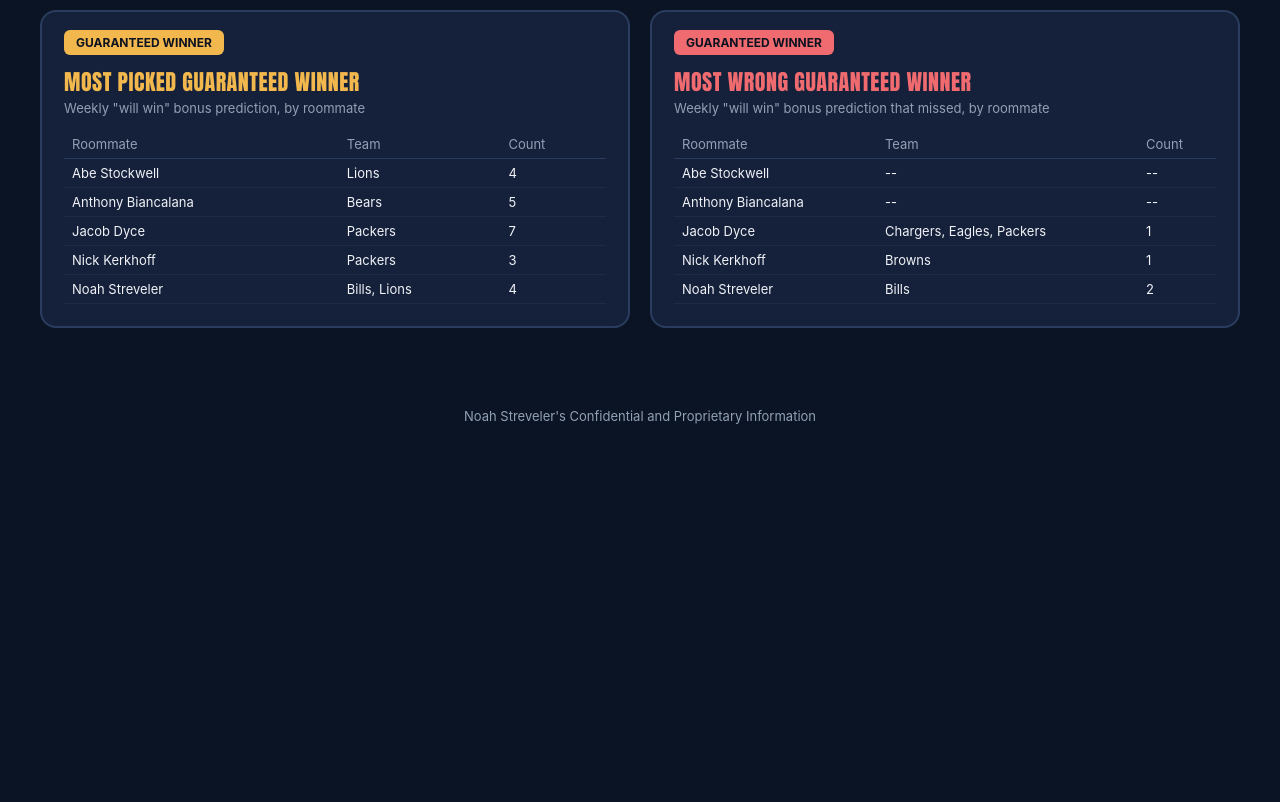
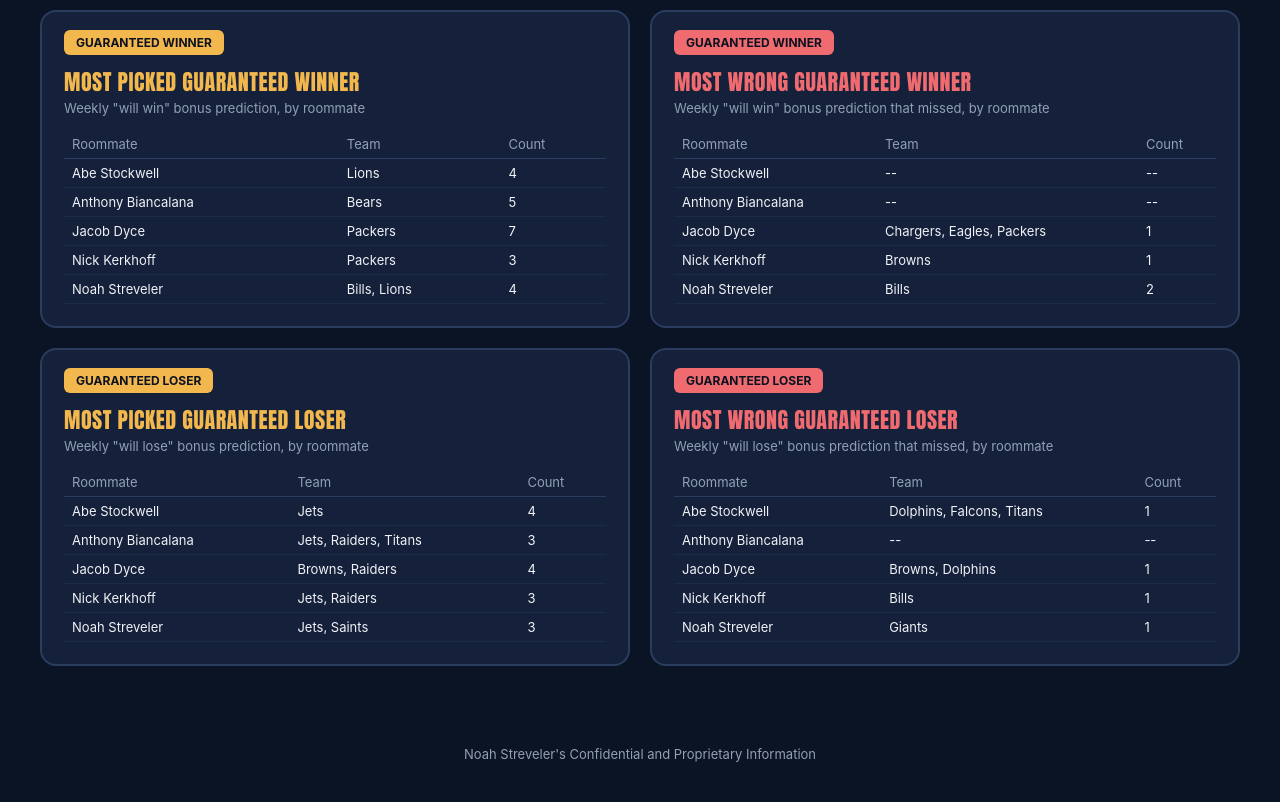
Before and after one commit to NoahStrev/pick-em-results, a plain HTML site: page index.html in a window 1280 px wide. Shown: the part 1402-2204 px from the top of the page. Before the commit the page ends 1866 px from the top, so only its background shows below. Drawn offline with nearby package versions, Linux system fonts and the light colour scheme.

Commit message:
Add Most Picked/Wrong Guaranteed Loser stats
Same pattern as the Guaranteed Winner stats, for the other weekly bonus
prediction (questionType "Weekly Loser Prediction" -- "who do you think
will lose this week"). New equal-width 2-column row on the League page,
two more mini-panels in Player Spotlight's sidebar. Reused
teamPickStats() and the existing stat-table wrap styling with no changes
needed to either.

Verified all 5 people against independently computed ground truth on
both pages -- exact match, including Anthony's "never gotten a guaranteed
loser wrong" case rendering correctly as "--".

```diff
--- a/index.html
+++ b/index.html
@@ -77,6 +77,21 @@
       <h2 class="red">MOST WRONG GUARANTEED WINNER</h2>
       <p class="sub">Weekly "will win" bonus prediction that missed, by roommate</p>
       <div class="table-wrap"><table class="pick-log stat-table" id="mostWrongGW"></table></div>
+    </div>
+  </div>
+
+  <div class="grid grid-2col-even" style="margin-top: 20px;">
+    <div class="panel">
+      <span class="tag">GUARANTEED LOSER</span>
+      <h2>MOST PICKED GUARANTEED LOSER</h2>
+      <p class="sub">Weekly "will lose" bonus prediction, by roommate</p>
+      <div class="table-wrap"><table class="pick-log stat-table" id="mostPickedGL"></table></div>
+    </div>
+    <div class="panel">
+      <span class="tag red">GUARANTEED LOSER</span>
+      <h2 class="red">MOST WRONG GUARANTEED LOSER</h2>
+      <p class="sub">Weekly "will lose" bonus prediction that missed, by roommate</p>
+      <div class="table-wrap"><table class="pick-log stat-table" id="mostWrongGL"></table></div>
     </div>
   </div>
 </main>
@@ -203,6 +218,11 @@ loadData().then(({ weeklyTotals, picks, people }) => {
   const gwStats = teamPickStats(picks, { questionType: "Weekly Winner Prediction" });
   renderTable("mostPickedGW", gwStats, "picked");
   renderTable("mostWrongGW", gwStats, "incorrect");
+
+  // Most Picked / Wrong Guaranteed Loser (the weekly "will lose" bonus prediction)
+  const glStats = teamPickStats(picks, { questionType: "Weekly Loser Prediction" });
+  renderTable("mostPickedGL", glStats, "picked");
+  renderTable("mostWrongGL", glStats, "incorrect");
 });
 </script>
 </body>
```
Also changed, not shown: player.html (+14 -0 lines).
